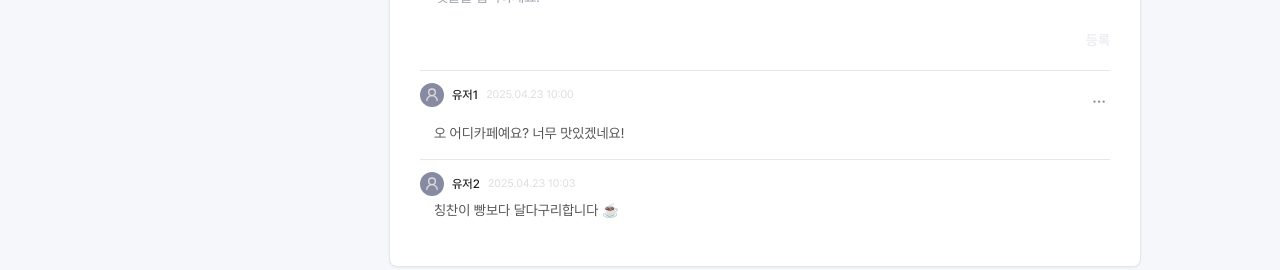
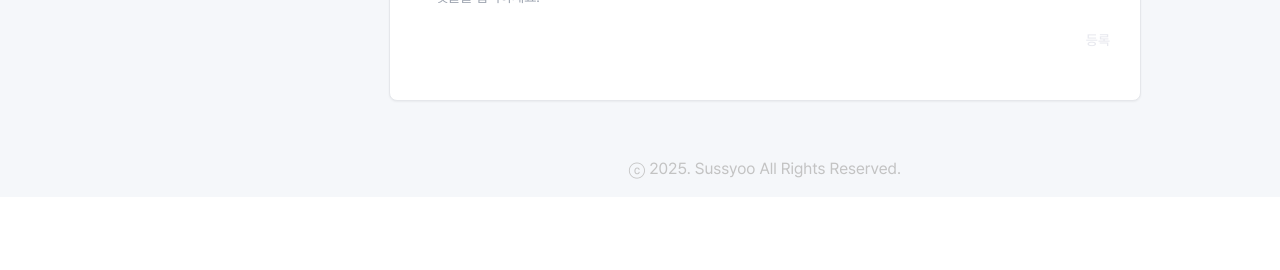
Before and after one commit to OZ-MAIN-PROJECT/frontend, a React (Vite) app: page /community/1/1 in a window 1280 px wide. Shown: the part 846-1116 px from the top of the page. After the commit the page ends 1043 px from the top, so only its background shows below. Built offline with nearby package versions, Linux system fonts and the light colour scheme.

Commit message:
refactor: #47 커뮤니티 댓글 영역 레이아웃 간격 조정 (MoreButton 없는 경우에도 공간 유지)

```diff
--- a/src/components/community/CommentList.tsx
+++ b/src/components/community/CommentList.tsx
@@ -16,30 +16,7 @@ interface Comment {
 }
 
 const CommentList = () => {
-    const [comments, setComments] = useState<Comment[]>([
-    {
-      id: '1',
-      content: '오 어디카페예요? 너무 맛있겠네요!',
-      createdAt: '2025.04.23 10:00',
-      isMine: true,
-      author: {
-        id: 'user1',
-        nickname: '유저1',
-        profileImageUrl: '',
-      },
-    },
-    {
-      id: '2',
-      content: '칭찬이 빵보다 달다구리합니다 ☕️',
-      createdAt: '2025.04.23 10:03',
-      isMine: false,
-      author: {
-        id: 'user2',
-        nickname: '유저2',
-        profileImageUrl: '',
-      },
-    },
-  ]);
+  const [comments, setComments] = useState<Comment[]>([]);
   const [editingCommentId, setEditingCommentId] = useState<string | null>(null);
 
   const handleAddComment = (newContent: string) => {
@@ -87,14 +64,14 @@ const CommentList = () => {
               <span className="text-[11px] text-gray-400">{comment.createdAt}</span>
             </div>
 
-            {comment.isMine && (
-              <div className="relative ml-auto mt-1">
+            <div className="relative ml-auto mt-1 w-[24px] h-[24px] flex items-center justify-center">
+              {comment.isMine && (
                 <CommentMoreButton
                   onEdit={() => setEditingCommentId(comment.id)}
                   onDelete={() => handleDeleteComment(comment.id)}
                 />
-              </div>
-            )}
+              )}
+            </div>
           </div>
 
           {/* 댓글 내용 or 수정 input */}
```
